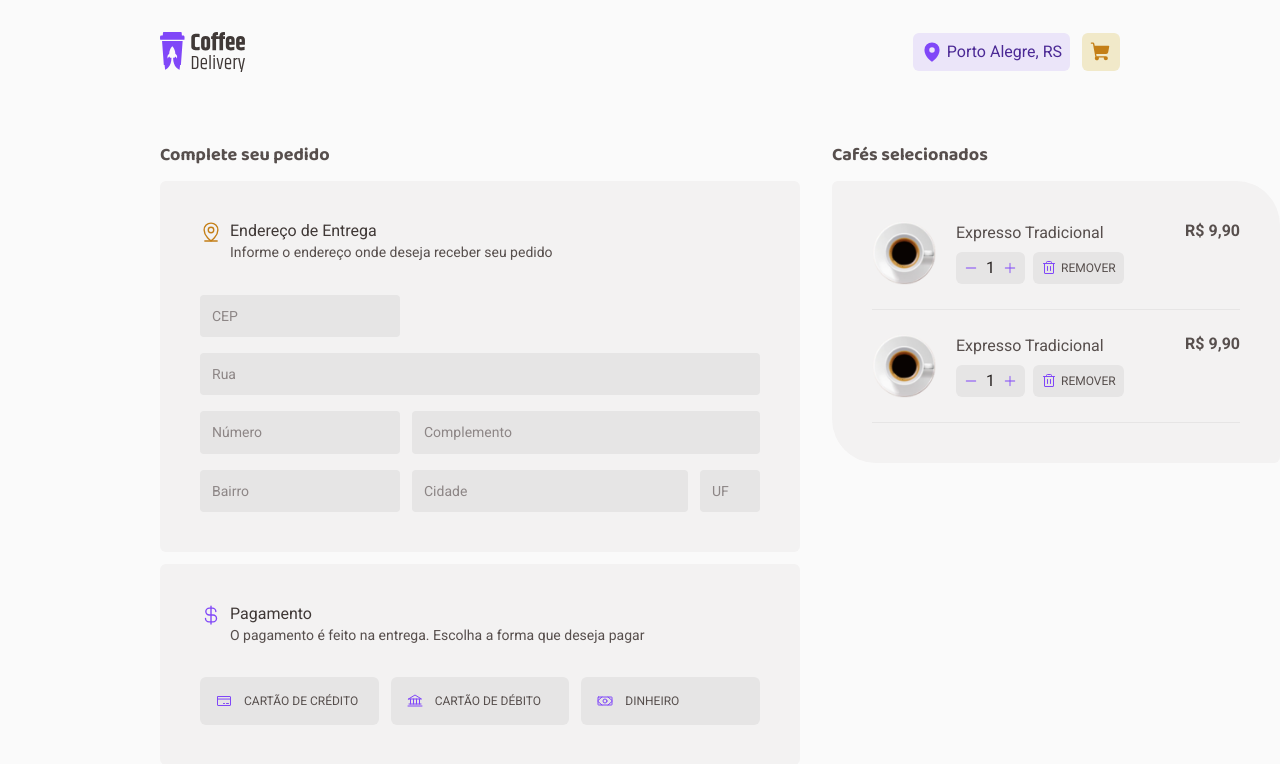
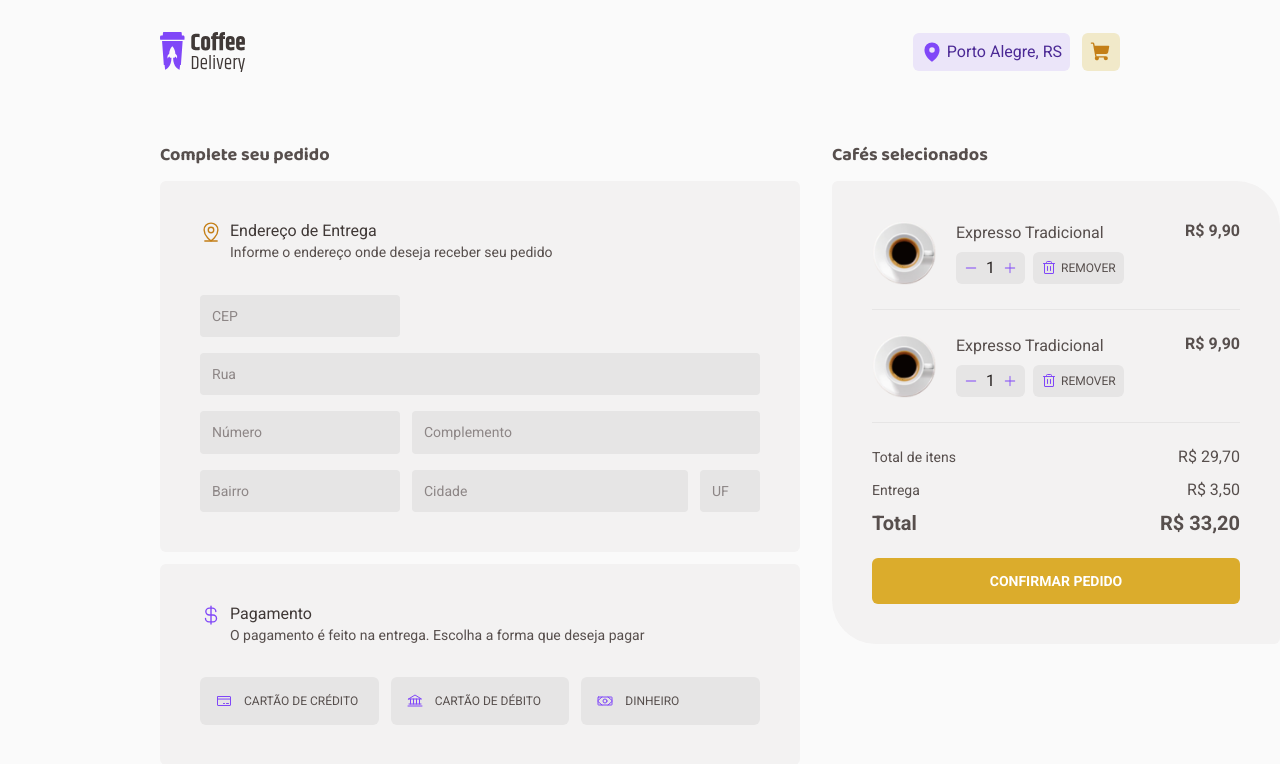
Before and after one commit to NayaraHolanda/coffee-delivery, a React (Vite) app: page /checkout in a window 1280 px wide. Shown: the top 764 px of the page. Built offline with nearby package versions, Linux system fonts and the light colour scheme.

Commit message:
Add price information

```diff
--- a/src/pages/Checkout/index.tsx
+++ b/src/pages/Checkout/index.tsx
@@ -1,3 +1,4 @@
+import { PrimaryButton } from '../../components/PrimaryButton'
 import { CheckoutCart } from './components/CheckoutCart'
 import { CheckoutForm } from './components/CheckoutForm'
 import {
@@ -5,6 +6,8 @@ import {
   FirstSection,
   SecondSection,
   SelectedCoffeesContainer,
+  TotalPrice,
+  TotalPriceContainer,
 } from './styles'
 import { useForm } from 'react-hook-form'
 
@@ -35,6 +38,23 @@ export function Checkout() {
           <SelectedCoffeesContainer>
             <CheckoutCart />
             <CheckoutCart />
+
+            <TotalPriceContainer>
+              <TotalPrice>
+                <span>Total de itens</span>
+                <span>R$ 29,70</span>
+              </TotalPrice>
+              <TotalPrice>
+                <span>Entrega</span>
+                <span>R$ 3,50</span>
+              </TotalPrice>
+              <TotalPrice>
+                <strong>Total</strong>
+                <strong>R$ 33,20</strong>
+              </TotalPrice>
+            </TotalPriceContainer>
+
+            <PrimaryButton text="Confirmar pedido" type="submit" />
           </SelectedCoffeesContainer>
         </section>
       </form>
--- a/src/pages/Checkout/styles.ts
+++ b/src/pages/Checkout/styles.ts
@@ -29,3 +29,29 @@ export const SelectedCoffeesContainer = styled.div`
   flex-direction: column;
   gap: 1.5rem;
 `
+
+export const TotalPriceContainer = styled.p`
+  display: flex;
+  flex-direction: column;
+  justify-content: space-between;
+  gap: 0.75rem;
+`
+
+export const TotalPrice = styled.p`
+  color: ${(props) => props.theme['base-text']};
+  font-weight: 400;
+  line-height: 130%;
+  display: flex;
+  justify-content: space-between;
+
+  span:first-child {
+    font-size: 0.875rem;
+  }
+  span:last-child {
+    font-size: 1rem;
+  }
+
+  strong {
+    font-size: 1.25rem;
+  }
+`
```
